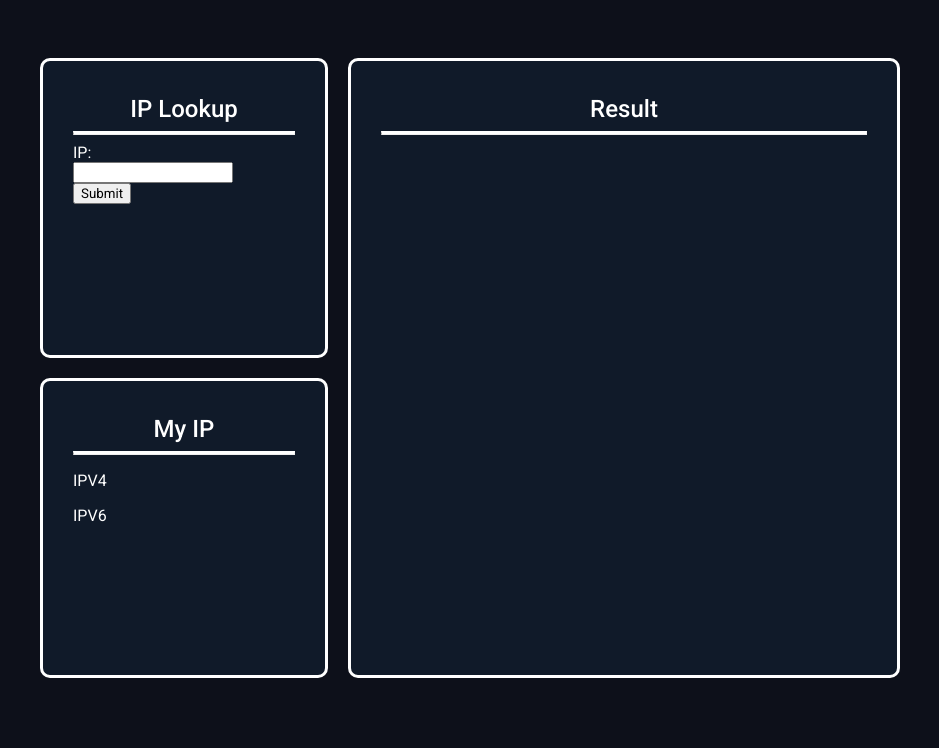
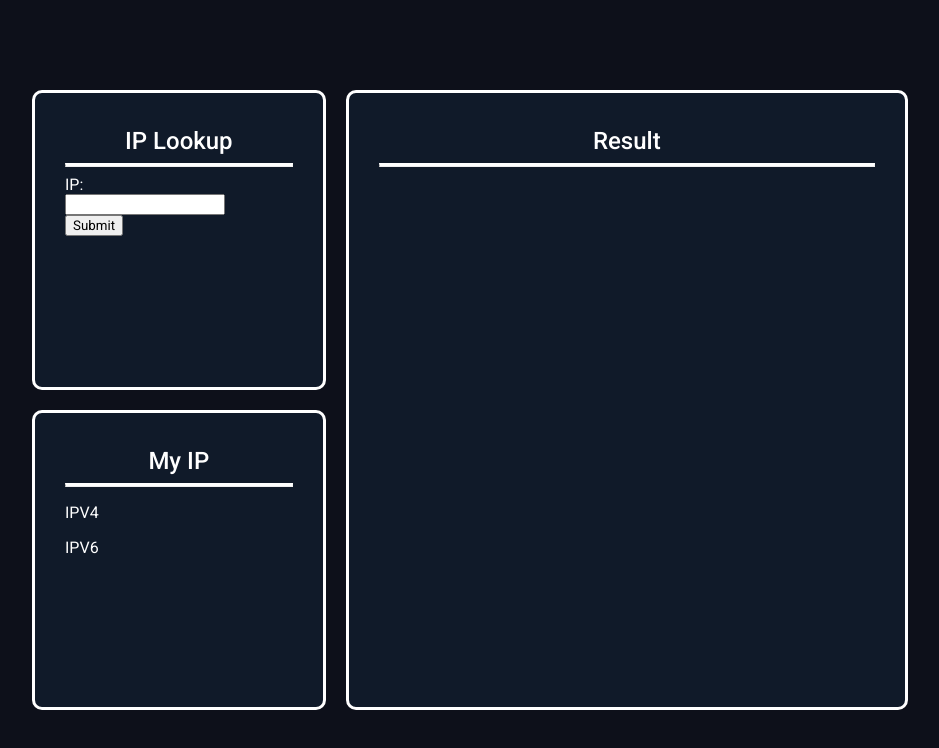
Before and after one commit to Albtony/ip-lookup, a plain HTML site: page index.html in a window 1280 px wide. Shown: the whole page, without its empty margins (170-1109 px from the left). Drawn offline with Linux system fonts and the light colour scheme.

Commit message:
position layout to be y-center

```diff
--- a/index.html
+++ b/index.html
@@ -7,10 +7,10 @@
     <link href="./style.css" rel="stylesheet">
     <link href="https://fonts.googleapis.com/css2?family=Roboto:wght@400;500;700&display=swap" rel="stylesheet">
 </head>
-<body>
+<body class="ycenter">
     <div class="column w35 h80v">
         <div class="card h50">
-            <p class="center title mbot0">IP Lookup</p>
+            <p class="xcenter title mbot0">IP Lookup</p>
             <hr class="solid">
             <form>
                 <label for="IP">IP:</label><br>
@@ -19,7 +19,7 @@
             </form>
         </div>
         <div class="card h50">
-            <p class="center title mbot0">My IP</p>
+            <p class="xcenter title mbot0">My IP</p>
             <hr class="solid">
             <p>IPV4</p>
             <p>IPV6</p>
@@ -28,7 +28,7 @@
     <div class="column w65 h80v">
         <div class="card h100">
             <div class="column">
-                <p class="center title mbot0">Result</p>
+                <p class="xcenter title mbot0">Result</p>
                 <hr class="solid">
             </div>
         </div>
--- a/style.css
+++ b/style.css
@@ -5,9 +5,11 @@
 
 body {
     display: flex;
-    padding: 5vh 15vw;
     color: #FFF;
     background: #0d101a;
+    height: 100vh;
+    margin: 0;
+    padding: 0 15vw;
 }
 
 .card {
@@ -34,9 +36,14 @@ hr.solid {
     font-weight: 500;
 }
 
-.center {
+.xcenter {
     display: flex;
     justify-content: center;
+}
+
+.ycenter {
+    display: flex;
+    align-items: center;
 }
 
 .w35 {
```
